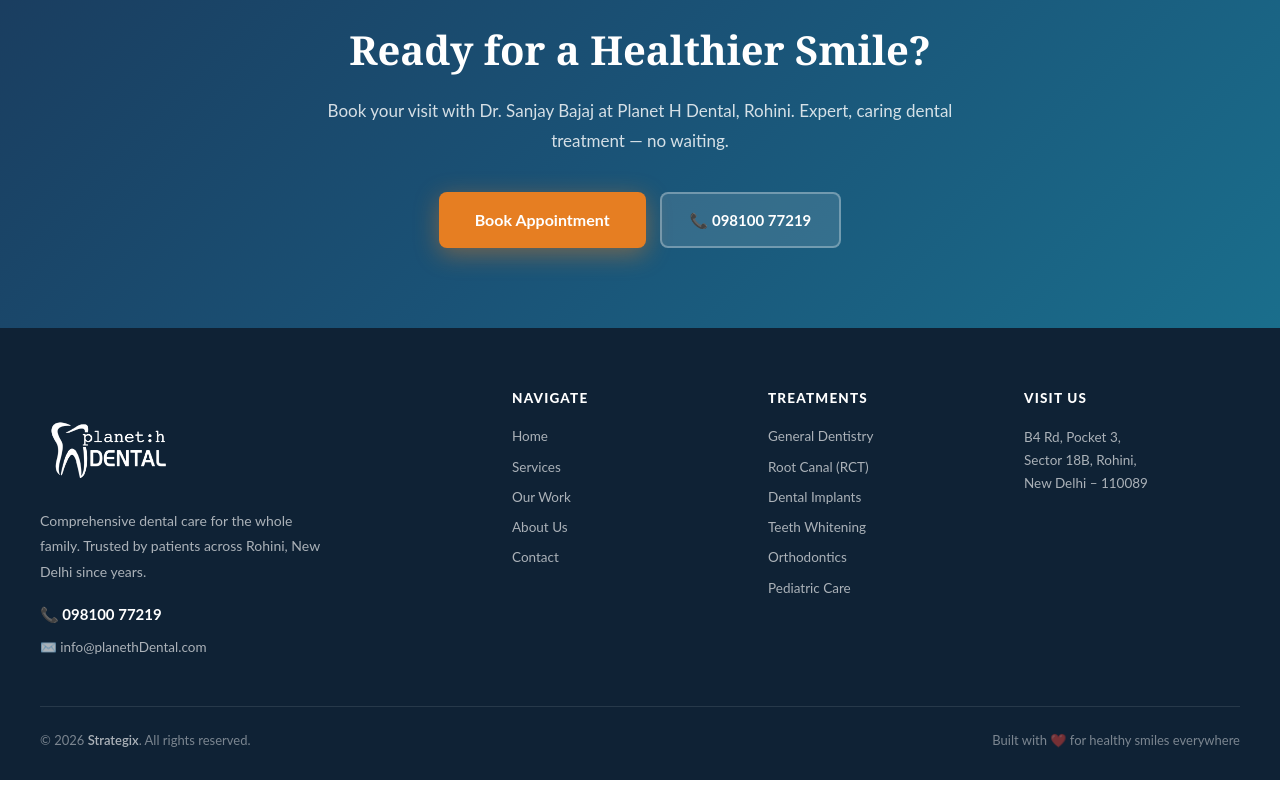
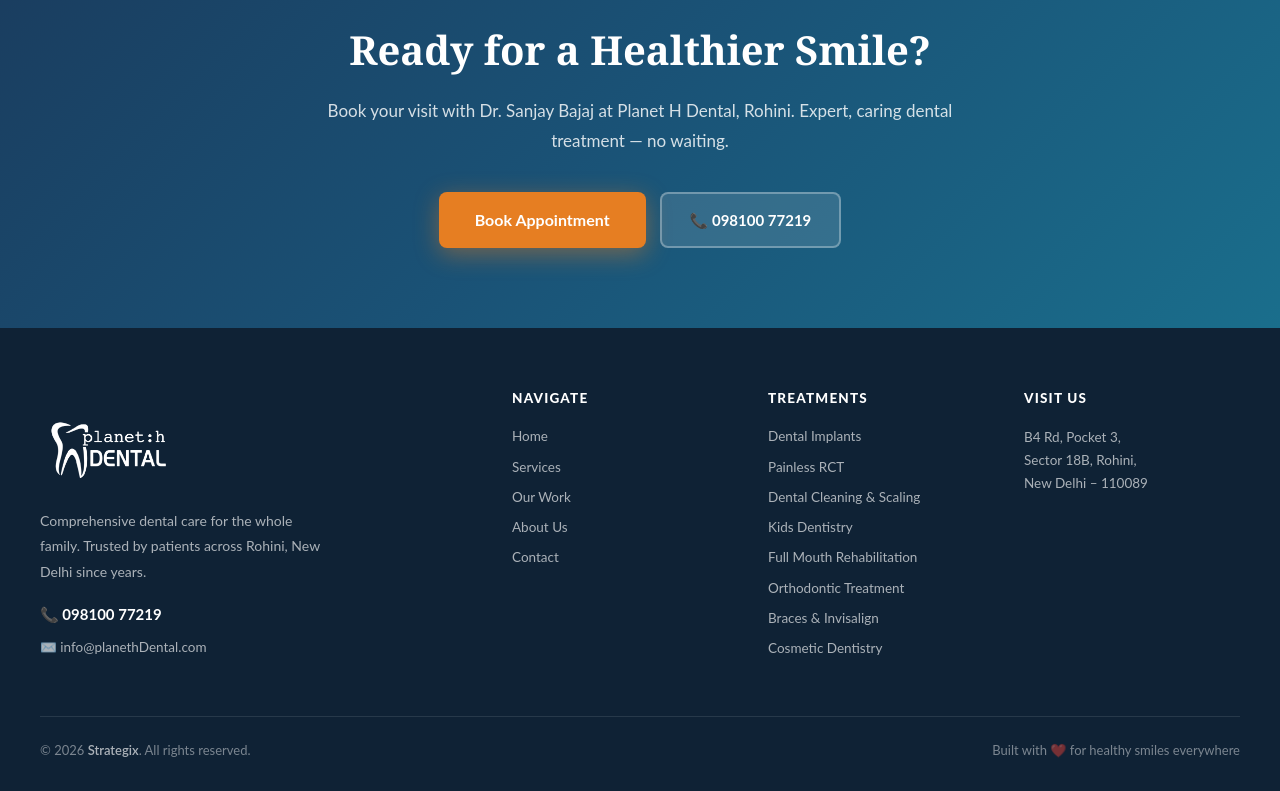
Before and after one commit to pc1982-prog/Dentists-websites, a React app in the folder Frontend/: page /services in a window 1280 px wide. Shown: the part 4063-4854 px from the top of the page. Built offline with nearby package versions, Linux system fonts and the light colour scheme; the HTML template or start-up script is replaced by a standard one.

Commit message:
updated code

```diff
--- a/Frontend/src/components/Footer.jsx
+++ b/Frontend/src/components/Footer.jsx
@@ -44,11 +44,34 @@ const Footer = () => (
 
         {/* Treatments */}
         <div>
-          <h4 style={{ color: "white", fontWeight: 800, fontSize: 13.5, textTransform: "uppercase", letterSpacing: 1.2, marginBottom: 18 }}>Treatments</h4>
-          {["General Dentistry", "Root Canal (RCT)", "Dental Implants", "Teeth Whitening", "Orthodontics", "Pediatric Care"].map(item => (
-            <div key={item} style={{ fontSize: 13.5, marginBottom: 10, color: "rgba(255,255,255,0.65)" }}>{item}</div>
-          ))}
-        </div>
+  <h4 style={{ color: "white", fontWeight: 800, fontSize: 13.5, textTransform: "uppercase", letterSpacing: 1.2, marginBottom: 18 }}>Treatments</h4>
+  {[
+    { label: "Dental Implants", id: "dental-implants" },
+    { label: "Painless RCT", id: "rct" },
+    { label: "Dental Cleaning & Scaling", id: "cleaning" },
+    { label: "Kids Dentistry", id: "kids-dentistry" },
+    { label: "Full Mouth Rehabilitation", id: "full-mouth" },
+    { label: "Orthodontic Treatment", id: "orthodontics" },
+    { label: "Braces & Invisalign", id: "braces" },
+    { label: "Cosmetic Dentistry", id: "cosmetic" },
+  ].map(item => (
+    <Link
+      key={item.id}
+      to={`/services#${item.id}`}
+      onClick={() => {
+        setTimeout(() => {
+          const el = document.getElementById(item.id);
+          if (el) el.scrollIntoView({ behavior: "smooth", block: "center" });
+        }, 100);
+      }}
+      style={{ display: "block", fontSize: 13.5, marginBottom: 10, color: "rgba(255,255,255,0.65)", textDecoration: "none", transition: "color 0.2s" }}
+      onMouseEnter={e => e.target.style.color = "#27ae60"}
+      onMouseLeave={e => e.target.style.color = "rgba(255,255,255,0.65)"}
+    >
+      {item.label}
+    </Link>
+  ))}
+</div>
 
         {/* Visit */}
         <div>
--- a/Frontend/src/pages/AboutPage.jsx
+++ b/Frontend/src/pages/AboutPage.jsx
@@ -85,7 +85,7 @@ const AboutPage = () => {
         <div style={{ maxWidth: 1100, margin: "0 auto", display: "grid", gridTemplateColumns: "1fr 1fr", gap: 70, alignItems: "center" }} className="story-grid">
           <div>
             <img
-              src={DoctorImage}
+              src="/dr-sanjay-bajaj-rohini-sector-18-delhi-dentists-xu5c1v-250.jpg"
               alt="Dr. Sanjay Bajaj"
               style={{ width: "100%", borderRadius: 16, boxShadow: "0 20px 60px rgba(0,0,0,0.12)" }}
               onError={e => { e.target.src = {DoctorImage}; }}
--- a/Frontend/src/pages/HomePage.jsx
+++ b/Frontend/src/pages/HomePage.jsx
@@ -81,7 +81,7 @@ const HomePage = () => {
             <div style={{ opacity: heroInView ? 1 : 0, transform: heroInView ? "translateY(0)" : "translateY(40px)", transition: "all 0.9s cubic-bezier(0.16,1,0.3,1) 0.2s" }}>
               <div style={{ position: "relative" }}>
                 <img
-                  src="https://images.unsplash.com/photo-1629909613654-28e377c37b09?w=600&q=80"
+                  src="/2026-04-21.webp"
                   alt="Planet H Dental Clinic"
                   style={{ width: "100%", borderRadius: 16, boxShadow: "0 20px 60px rgba(0,0,0,0.15)", display: "block" }}
                   onError={e => { e.target.src = "https://images.unsplash.com/photo-1588776814546-1ffcf47267a5?w=600&q=80"; }}
@@ -122,7 +122,7 @@ const HomePage = () => {
         <div style={{ maxWidth: 1100, margin: "0 auto", display: "grid", gridTemplateColumns: "1fr 1fr", gap: 70, alignItems: "center", opacity: drInView ? 1 : 0, transform: drInView ? "translateY(0)" : "translateY(30px)", transition: "all 0.7s ease" }} className="dr-grid">
           <div>
             <img
-              src={DoctorImage}
+              src="/dr-sanjay-bajaj-rohini-sector-18-delhi-dentists-xu5c1v-250.jpg"
               alt="Dr. Sanjay Bajaj"
               style={{ width: "100%", borderRadius: 16, boxShadow: "0 20px 60px rgba(0,0,0,0.12)" }}
               onError={e => { e.target.src = {DoctorImage}; }}
--- a/Frontend/src/pages/ServicesPage.jsx
+++ b/Frontend/src/pages/ServicesPage.jsx
@@ -15,14 +15,14 @@ const ServicesPage = () => {
   ];
 
   const quickServices = [
-    { num: "01", label: "Dental Implants", desc: "Permanent, natural-looking tooth replacement", color: "#1a5276", light: "#eaf4fb" },
-    { num: "02", label: "Painless RCT / Single Visit RCT", desc: "Pain-free nerve treatment to save your tooth", color: "#27ae60", light: "#e8f5e9" },
-    { num: "03", label: "Dental Cleaning & Scaling", desc: "Deep clean to remove tartar and brighten enamel", color: "#148f77", light: "#e8f8f5" },
-    { num: "04", label: "Kids Dentistry", desc: "Gentle, friendly dental care for children", color: "#d68910", light: "#fef9e7" },
-    { num: "05", label: "Full Mouth Rehabilitation", desc: "Fix dental implants & dentures for complete smile", color: "#7d3c98", light: "#f5eef8" },
-    { num: "06", label: "Orthodontic Treatment", desc: "Braces & Invisalign for perfectly aligned teeth", color: "#1a5276", light: "#eaf4fb" },
-    { num: "07", label: "Braces & Invisalign", desc: "Modern orthodontic solutions for all ages", color: "#c0392b", light: "#fdecea" },
-    { num: "08", label: "Cosmetic Dentistry", desc: "Smile makeovers, veneers, whitening & more", color: "#148f77", light: "#e8f8f5" },
+    { num: "01", label: "Dental Implants",id: "dental-implants", desc: "Permanent, natural-looking tooth replacement", color: "#1a5276", light: "#eaf4fb" },
+    { num: "02", label: "Painless RCT / Single Visit RCT", id: "rct", desc: "Pain-free nerve treatment to save your tooth", color: "#27ae60", light: "#e8f5e9" },
+    { num: "03", label: "Dental Cleaning & Scaling", id: "cleaning", desc: "Deep clean to remove tartar and brighten enamel", color: "#148f77", light: "#e8f8f5" },
+    { num: "04", label: "Kids Dentistry",id: "kids-dentistry", desc: "Gentle, friendly dental care for children", color: "#d68910", light: "#fef9e7" },
+    { num: "05", label: "Full Mouth Rehabilitation",id: "full-mouth", desc: "Fix dental implants & dentures for complete smile", color: "#7d3c98", light: "#f5eef8" },
+    { num: "06", label: "Orthodontic Treatment", id: "orthodontics",desc: "Braces & Invisalign for perfectly aligned teeth", color: "#1a5276", light: "#eaf4fb" },
+    { num: "07", label: "Braces & Invisalign",id: "braces", desc: "Modern orthodontic solutions for all ages", color: "#c0392b", light: "#fdecea" },
+    { num: "08", label: "Cosmetic Dentistry",id: "cosmetic", desc: "Smile makeovers, veneers, whitening & more", color: "#148f77", light: "#e8f8f5" },
   ];
 
   return (
@@ -70,9 +70,9 @@ const ServicesPage = () => {
             <h2 style={{ fontSize: "clamp(22px,2.8vw,34px)", fontWeight: 900, color: "#1a3a5c", fontFamily: "'Georgia', serif", marginBottom: 10 }}>All Treatments We Offer</h2>
             <p style={{ color: "#5d6d7e", fontSize: 15 }}>Comprehensive care for every dental need — all under one roof</p>
           </div>
-          <div style={{ display: "grid", gridTemplateColumns: "repeat(4, 1fr)", gap: 20 }} className="treatments-grid">
+          <div  style={{ display: "grid", gridTemplateColumns: "repeat(4, 1fr)", gap: 20 }} className="treatments-grid">
             {quickServices.map((s, i) => (
-              <div key={i} style={{ background: "white", border: "1.5px solid #eaf0f6", borderRadius: 16, padding: "26px 22px", position: "relative", overflow: "hidden", boxShadow: "0 2px 16px rgba(0,0,0,0.05)", opacity: treatInView ? 1 : 0, transform: treatInView ? "translateY(0)" : "translateY(22px)", transition: `all 0.5s ease ${i * 0.07}s` }}>
+              <div key={i} id={s.id} style={{ background: "white", border: "1.5px solid #eaf0f6", borderRadius: 16, padding: "26px 22px", position: "relative", overflow: "hidden", boxShadow: "0 2px 16px rgba(0,0,0,0.05)", opacity: treatInView ? 1 : 0, transform: treatInView ? "translateY(0)" : "translateY(22px)", transition: `all 0.5s ease ${i * 0.07}s` }}>
                 <div style={{ position: "absolute", top: -8, right: 10, fontSize: 72, fontWeight: 900, color: s.light, fontFamily: "'Georgia', serif", lineHeight: 1, userSelect: "none", pointerEvents: "none" }}>{s.num}</div>
                 <div style={{ width: 36, height: 4, borderRadius: 2, background: s.color, marginBottom: 18 }} />
                 <div style={{ fontWeight: 900, fontSize: 15, color: "#1a3a5c", marginBottom: 8, lineHeight: 1.3, position: "relative" }}>{s.label}</div>
```
Also changed, not shown: Frontend/public/dr-sanjay-bajaj-rohini-sector-18-delhi-dentists-xu5c1v-250.jpg (added).
